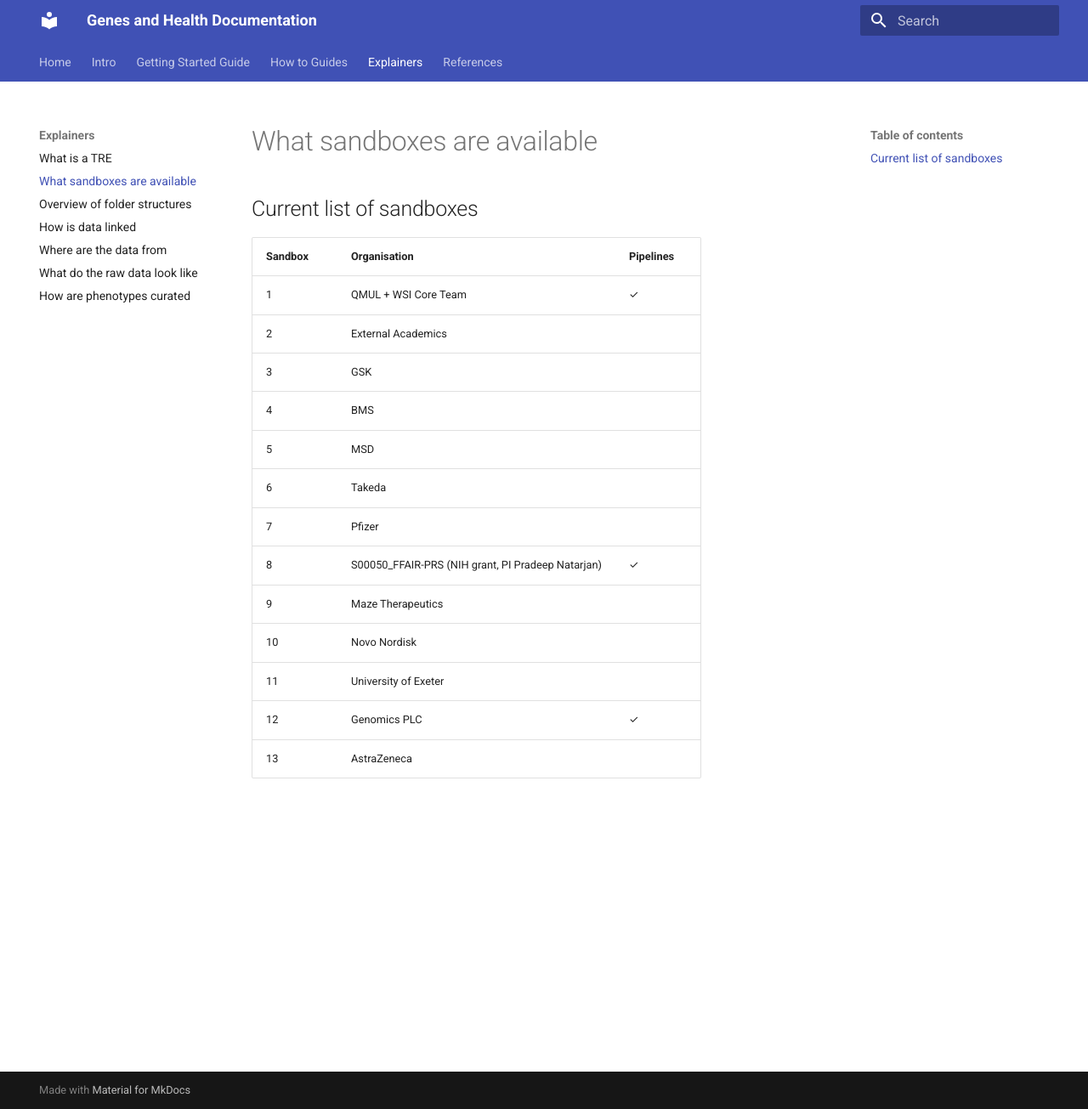
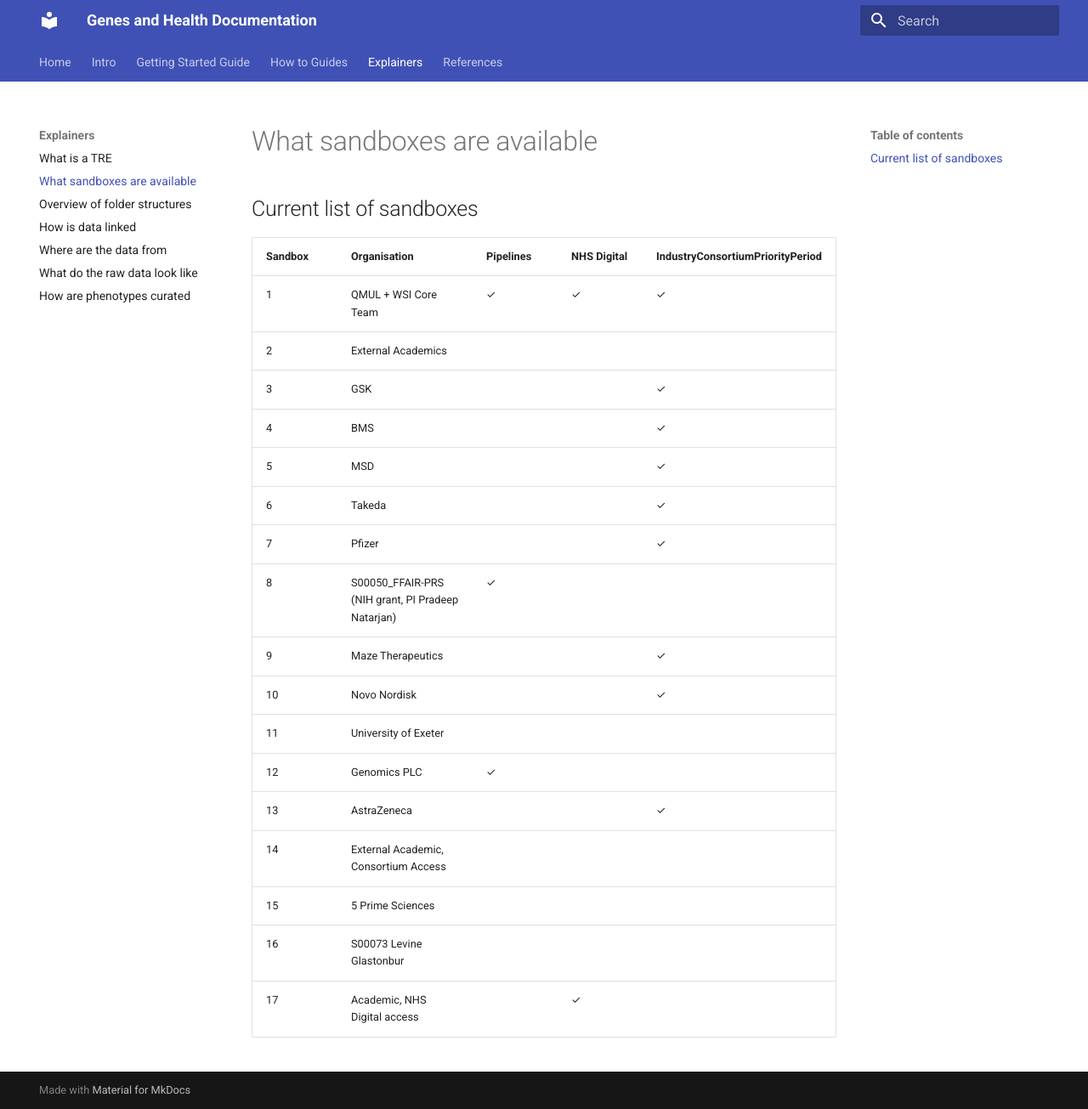
Before and after one commit to genes-and-health/documentation, an MkDocs documentation site: the page built from docs/explainers/sandboxes.md, in a window 1280 px wide and 1305 px high. Shown: the whole window at 85% size. Built offline with MkDocs 1.6.1 and Material for MkDocs 9.7.7, drawn with Linux system fonts in a browser that asks for light colours.

Commit message:
Update sandboxes.md
added some more sandboxes. david

```diff
--- a/docs/explainers/sandboxes.md
+++ b/docs/explainers/sandboxes.md
@@ -1,17 +1,21 @@
 ## Current list of sandboxes
 
-| Sandbox | Organisation                                       | Pipelines |
-|---------|----------------------------------------------------|-----------|
-| 1       | QMUL + WSI Core Team                               | ✓         |
-| 2       | External Academics                                 |           |
-| 3       | GSK                                                |           |
-| 4       | BMS                                                |           |
-| 5       | MSD                                                |           |
-| 6       | Takeda                                             |           |
-| 7       | Pfizer                                             |           |
-| 8       | S00050\_FFAIR-PRS (NIH grant, PI Pradeep Natarjan) | ✓         |
-| 9       | Maze Therapeutics                                  |           |
-| 10      | Novo Nordisk                                       |           |
-| 11      | University of Exeter                               |           |
-| 12      | Genomics PLC                                       | ✓         |
-| 13      | AstraZeneca                                        |           |
+| Sandbox | Organisation                                       | Pipelines | NHS Digital | IndustryConsortiumPriorityPeriod |
+|---------|----------------------------------------------------|-----------|-------------|----------------------------------|
+| 1       | QMUL + WSI Core Team                               | ✓         |  ✓          | ✓                                |
+| 2       | External Academics                                 |           |             |                                  |
+| 3       | GSK                                                |           |             | ✓                                |
+| 4       | BMS                                                |           |             | ✓                                |
+| 5       | MSD                                                |           |             | ✓                                |
+| 6       | Takeda                                             |           |             | ✓                                |
+| 7       | Pfizer                                             |           |             | ✓                                |
+| 8       | S00050\_FFAIR-PRS (NIH grant, PI Pradeep Natarjan) | ✓         |             |                                  |
+| 9       | Maze Therapeutics                                  |           |             | ✓                                |
+| 10      | Novo Nordisk                                       |           |             | ✓                                |
+| 11      | University of Exeter                               |           |             |                                  |
+| 12      | Genomics PLC                                       | ✓         |             |                                  |
+| 13      | AstraZeneca                                        |           |             | ✓                                |
+| 14      | External Academic, Consortium Access               |           |             |                                  |
+| 15      | 5 Prime Sciences                                   |           |             |                                  |
+| 16      | S00073 Levine Glastonbur                           |           |             |                                  |
+| 17      | Academic, NHS Digital access                       |           | ✓           |                                  |
```
